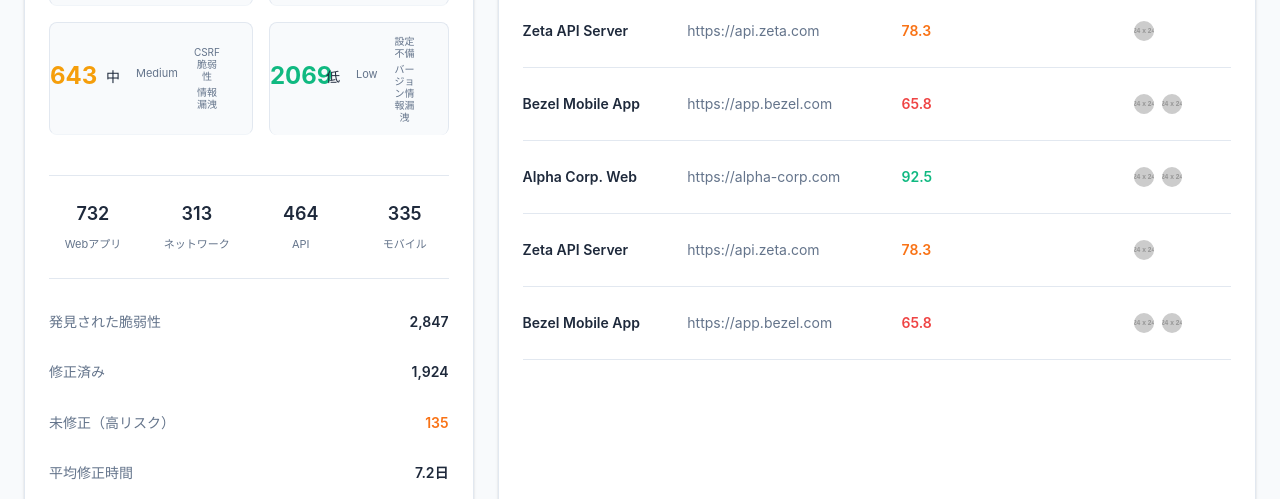
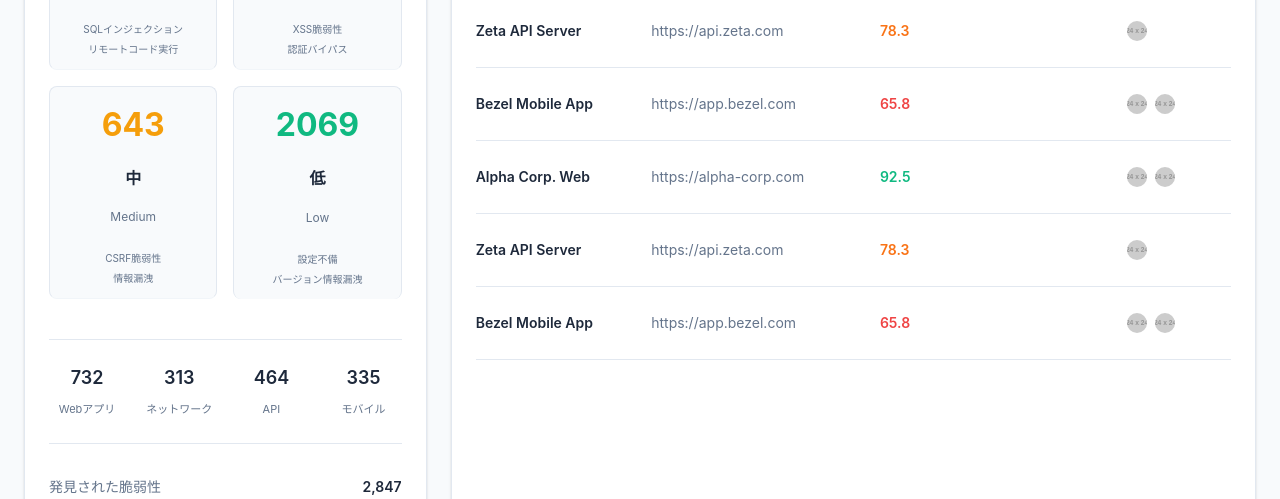
Before and after one commit to fearlockers/fearlock, a website: page frontend/dashboard.html in a window 1280 px wide. Shown: the part 650-1149 px from the top of the page. Drawn offline with nearby package versions, Linux system fonts and the light colour scheme; placeholder pictures from the web are drawn by us.

Commit message:
【緊急修正】脆弱性統計カード内の文字を絶対に縦並びに修正（important使用）

```diff
--- a/frontend/style.css
+++ b/frontend/style.css
@@ -2828,12 +2828,16 @@
     }
 
     .vulnerability-detection-grid {
-        grid-template-columns: 1fr;
+        grid-template-columns: 1fr !important;
         gap: 12px;
     }
 
     .detection-item {
         padding: 12px 8px;
+        display: flex !important;
+        flex-direction: column !important;
+        align-items: center !important;
+        justify-content: center !important;
     }
 
     .systems-section-inline .deals-table {
@@ -2884,13 +2888,19 @@
     border-radius: 8px;
     background-color: #f8fafc;
     border: 1px solid var(--camuquotes-border);
+    display: flex !important;
+    flex-direction: column !important;
+    align-items: center !important;
+    justify-content: center !important;
+    gap: 8px;
 }
 
 .detection-number {
-    font-size: 24px;
+    font-size: 32px !important;
     font-weight: 700;
-    margin-bottom: 4px;
-    display: block;
+    margin: 0 !important;
+    display: block !important;
+    width: 100% !important;
 }
 
 .detection-number.purple {
@@ -2910,29 +2920,39 @@
 }
 
 .detection-value {
-    font-size: 14px;
+    font-size: 16px !important;
+    font-weight: 600 !important;
     color: var(--camuquotes-text);
-    margin-bottom: 2px;
+    margin: 0 !important;
+    display: block !important;
+    width: 100% !important;
 }
 
 .detection-label {
-    font-size: 11px;
+    font-size: 12px !important;
     color: var(--camuquotes-text-light);
-    margin-bottom: 8px;
+    margin: 0 !important;
+    display: block !important;
+    width: 100% !important;
 }
 
 .detection-examples {
-    display: flex;
-    flex-direction: column;
-    gap: 4px;
-    align-items: center;
+    display: flex !important;
+    flex-direction: column !important;
+    gap: 4px !important;
+    align-items: center !important;
+    width: 100% !important;
+    margin-top: 8px;
 }
 
 .vuln-example {
-    font-size: 10px;
+    font-size: 10px !important;
     color: var(--camuquotes-text-light);
     line-height: 1.2;
-    text-align: center;
+    text-align: center !important;
+    display: block !important;
+    width: 100% !important;
+    margin: 2px 0 !important;
 }
 
 /* 分析画面専用スタイル */
```
